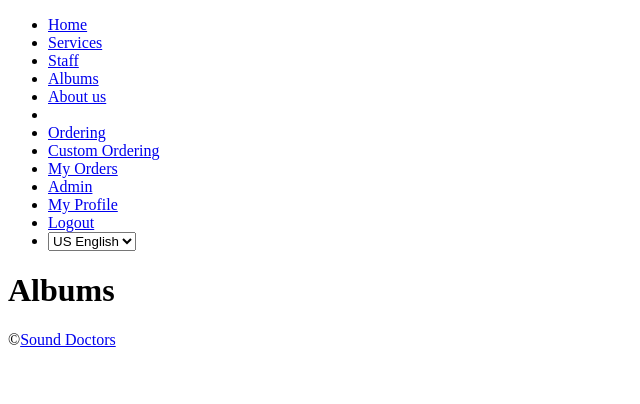
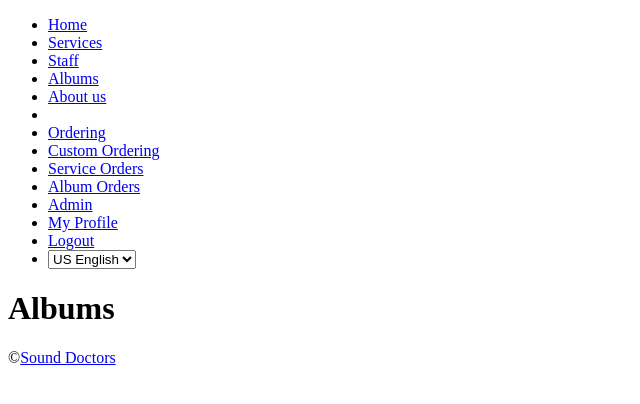
Before and after one commit to povilastsk/ptu16_sound_doctors, a Django app: page /albums/ in a window 1280 px wide. Shown: the top 404 px of the page, without its empty margins (0-640 px from the left). Run offline with Django 4.2, Linux system fonts and the light colour scheme; the visitor is signed in with stand-in values (Sample User, id 1); data that the repository does not hold is empty.

Commit message:
everything works just move album field

```diff
--- a/sound_doctors/clinic/templates/base.html
+++ b/sound_doctors/clinic/templates/base.html
@@ -21,7 +21,8 @@
             {% if user.is_authenticated %}
                 <li><a href="{% url "regular_service_order" %}">{% trans "ordering"|title %}</a></li>
                 <li><a href="{% url "custom_service_order" %}">{% trans "custom ordering"|title %}</a></li>
-                <li><a href="{% url "order_list" %}">{% trans "my orders"|title %}</a></li>
+                <li><a href="{% url "order_list" %}">{% trans "service orders"|title %}</a></li>
+                <li><a href="{% url "album_order_list" %}">{% trans "album orders"|title %}</a></li>
                 {% if user.is_superuser or user.is_staff %}
                     <li><a href="{% url "admin:index" %}">{% trans "admin"|title %}</a></li>
                 {% endif %}
--- a/sound_doctors/clinic/templates/clinic/album_detail.html
+++ b/sound_doctors/clinic/templates/clinic/album_detail.html
@@ -28,8 +28,9 @@
             <button type="submit" name="review_submit">{% trans "Post Review"|capfirst %}</button>
         </form>
         <h3>{% trans "Buy this Album"|capfirst %}</h3>
-        <form method="post" action="{% url 'album_detail' pk=album.id %}">
+        <form method="post" action="{% url 'album_sale' pk=album.id %}">
             {% csrf_token %}
+            <input type="hidden" name="album_id" value="{{ album.id }}">
             {{ album_sale_form.as_p }}
             <button type="submit" name="buy_now">{% trans "Buy Now"|capfirst %}</button>
         </form>
--- a/sound_doctors/clinic/urls.py
+++ b/sound_doctors/clinic/urls.py
@@ -15,5 +15,6 @@ urlpatterns = [
     path('albums/', views.AlbumListView.as_view(), name='album_list'),
     path('album_detail/<int:pk>/', views.AlbumDetailView.as_view(), name='album_detail'),
     path('album_sale/<int:pk>/', views.AlbumSaleView.as_view(), name='album_sale'),
+    path('album_order_list/', views.AlbumOrderListView.as_view(), name='album_order_list'),
     path('cancel_album_purchase/<int:album_sale_id>/', views.CancelAlbumPurchaseView.as_view(), name='cancel_album_purchase'),
 ]
--- a/sound_doctors/clinic/views.py
+++ b/sound_doctors/clinic/views.py
@@ -148,7 +148,7 @@ class AlbumDetailView(View):
         album = get_object_or_404(models.Album, pk=kwargs['pk'])
         reviews = models.AlbumReview.objects.filter(album=album).order_by('-created_at')
         review_form = forms.AlbumReviewForm(initial={'album': album.id, 'reviewer': request.user.id}) if request.user.is_authenticated else None
-        album_sale_form = forms.AlbumSaleForm(initial={'album': album.id, 'status': 0})
+        album_sale_form = forms.AlbumSaleForm()
 
         return render(request, self.template_name, {'album': album, 'reviews': reviews, 'review_form': review_form, 'album_sale_form': album_sale_form})
 
@@ -168,13 +168,25 @@ class AlbumDetailView(View):
             if album_sale_form.is_valid():
                 album_sale = album_sale_form.save(commit=False)
                 album_sale.customer = request.user
+                album_sale.album = album
                 album_sale.save()
+
+                return redirect('album_order_list')
+            else:
+                reviews = models.AlbumReview.objects.filter(album=album).order_by('-created_at')
+                return render(request, self.template_name, {'album': album, 'reviews': reviews, 'review_form': review_form, 'album_sale_form': album_sale_form})
 
         return redirect('album_detail', pk=album.id)
 
 
 @method_decorator(login_required, name='dispatch')
-class AlbumSaleView(View):
+class AlbumOrderListView(View):
+    template_name = 'clinic/album_order_list.html'
+
+    def get(self, request, *args, **kwargs):
+        album_sales = models.AlbumSale.objects.filter(customer=request.user)
+        return render(request, self.template_name, {'album_sales': album_sales})
+
     def post(self, request, *args, **kwargs):
         form = forms.AlbumSaleForm(request.POST)
         album = get_object_or_404(models.Album, pk=kwargs.get('pk'))
@@ -184,9 +196,34 @@ class AlbumSaleView(View):
             album_sale.customer = request.user
             album_sale.album = album
             album_sale.save()
-            return redirect('clinic:order_list')
+            return redirect('album_order_list')
 
-        return redirect('clinic:order_list')
+        album_sales = models.AlbumSale.objects.filter(customer=request.user)
+        return render(request, self.template_name, {'album_sales': album_sales})
+
+class AlbumSaleView(View):
+    template_name = 'clinic/album_detail.html'
+
+    def get(self, request, *args, **kwargs):
+        album_id = kwargs.get('pk')
+        album = get_object_or_404(models.Album, pk=album_id)
+        album_sale_form = forms.AlbumSaleForm(initial={'album': album})
+        return render(request, self.template_name, {'album': album, 'album_sale_form': album_sale_form})
+
+    def post(self, request, *args, **kwargs):
+        album_id = kwargs.get('pk')
+        album = get_object_or_404(models.Album, pk=album_id)
+        album_sale_form = forms.AlbumSaleForm(request.POST)
+
+        if album_sale_form.is_valid():
+            album_sale = album_sale_form.save(commit=False)
+            album_sale.customer = request.user
+            album_sale.album = album
+            album_sale.save()
+
+            return redirect('album_order_list')
+        else:
+            return render(request, self.template_name, {'album': album, 'album_sale_form': album_sale_form})
 
 
 @method_decorator(login_required, name='dispatch')
@@ -196,10 +233,19 @@ class CancelAlbumPurchaseView(View):
         try:
             album_sale = models.AlbumSale.objects.get(id=album_sale_id, customer=request.user)
             if album_sale.status == 0:
-
                 album_sale.status = 2
                 album_sale.save()
-            album_sale.save()
         except models.AlbumSale.DoesNotExist:
             pass
-        return redirect('order_list')
+        return redirect('album_order_list')
+
+    def post(self, request, *args, **kwargs):
+        album_sale_id = kwargs.get('album_sale_id')
+        try:
+            album_sale = models.AlbumSale.objects.get(id=album_sale_id, customer=request.user)
+            if album_sale.status == 0:
+                album_sale.status = 2
+                album_sale.save()
+        except models.AlbumSale.DoesNotExist:
+            pass
+        return redirect('album_order_list')
```
Also changed, not shown: sound_doctors/clinic/templates/clinic/album_order_list.html (added, +37 -0 lines), sound_doctors/clinic/templates/clinic/order_list.html (+0 -21 lines).
